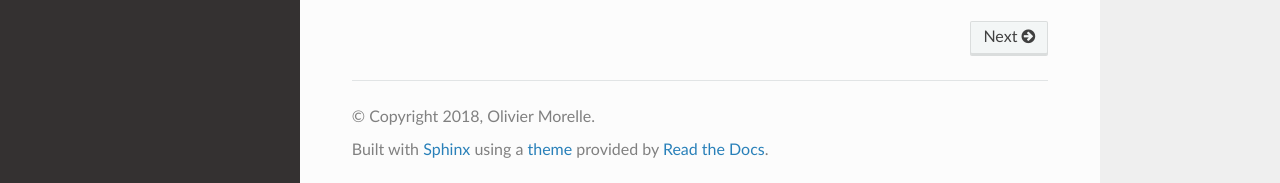
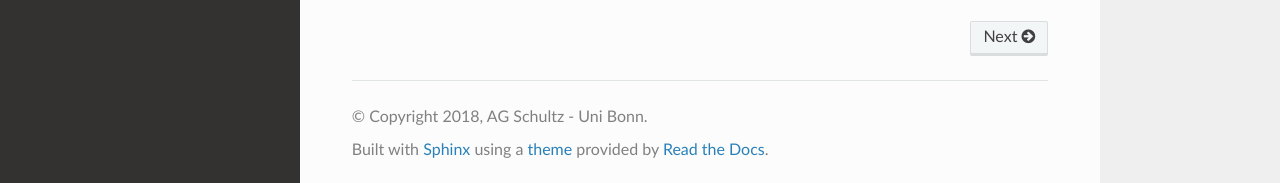
Before and after one commit to MedVisBonn/bonndit, a Sphinx documentation site: the page built from docs/index.rst, in a window 1280 px wide and 1262 px high. Shown: the part 1076-1259 px from the top of the window. Built offline with Sphinx 7.4.7 and the Read the Docs theme 2.0.0, drawn with Linux system fonts in a browser that asks for light colours.

Commit message:
Change Copyright and Author Information

```diff
--- a/docs/conf.py
+++ b/docs/conf.py
@@ -49,8 +49,8 @@ master_doc = 'index'
 
 # General information about the project.
 project = u'bonndit'
-copyright = u"2018, Olivier Morelle"
-author = u"Olivier Morelle"
+copyright = u"2018, AG Schultz - Uni Bonn"
+author = u"Olivier Morelle, Michael Ankele, Thomas Schultz"
 
 # The version info for the project you're documenting, acts as replacement
 # for |version| and |release|, also used in various other places throughout
```
